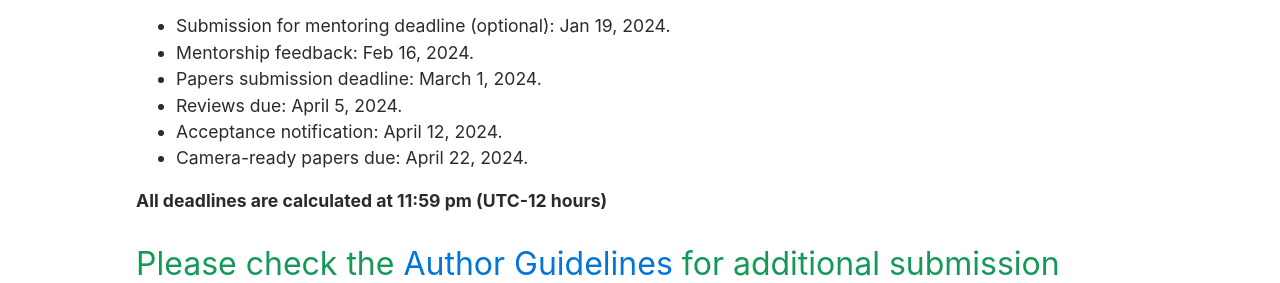
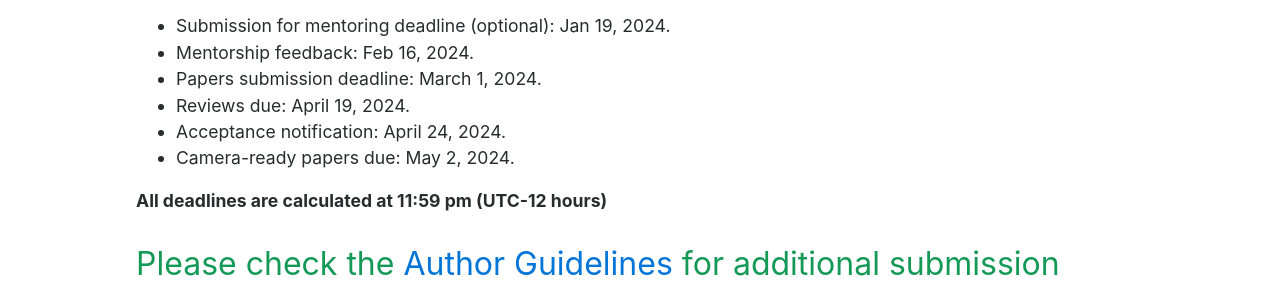
Before and after one commit to naacl2025-srw/naacl2025-srw.github.io, a Jekyll site: the page built from cfp.md, in a window 1280 px wide. Shown: the part 1651-1934 px from the top of the page. Built offline with Jekyll 4.4.1, drawn with Linux system fonts in a browser that asks for light colours.

Commit message:
updated timeline

```diff
--- a/cfp.md
+++ b/cfp.md
@@ -34,9 +34,9 @@ Please use the standard [ACL templates](https://github.com/acl-org/acl-style-fil
 - Submission for mentoring deadline (optional): Jan 19, 2024.
 - Mentorship feedback: Feb 16, 2024.
 - Papers submission deadline: March 1, 2024.
-- Reviews due: April 5, 2024.
-- Acceptance notification: April 12, 2024.
-- Camera-ready papers due: April 22, 2024.
+- Reviews due: April 19, 2024.
+- Acceptance notification: April 24, 2024.
+- Camera-ready papers due: May 2, 2024.
 
 
 __All deadlines are calculated at 11:59 pm (UTC-12 hours)__
```
